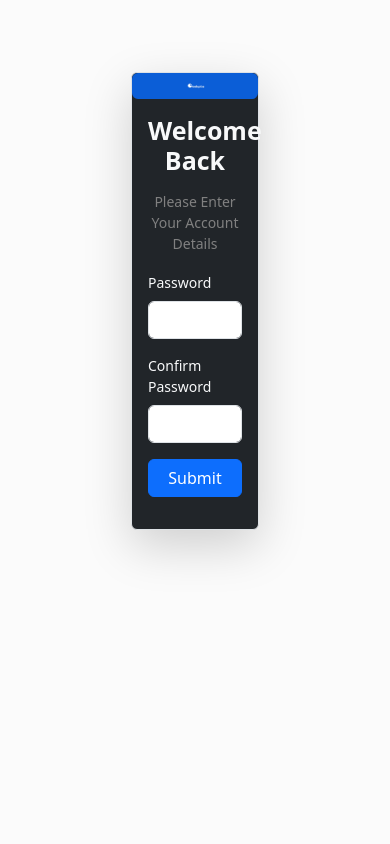
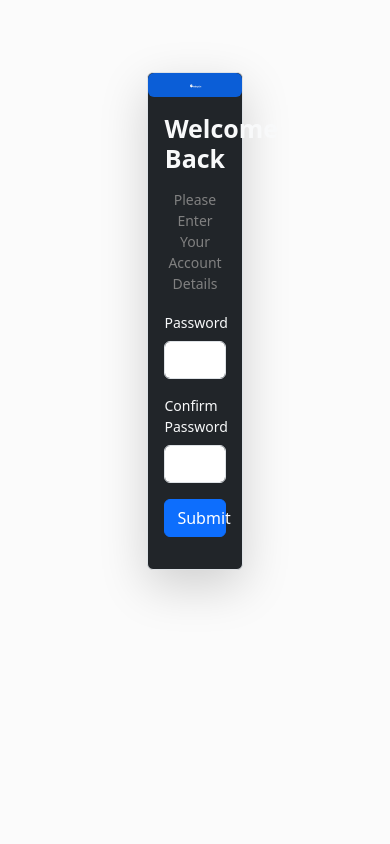
Before and after one commit to nexblu/todoplus-api, a Flask app: template templates/forgot-password.html in a window 390 px wide. Run offline with Flask 3, Linux system fonts and the light colour scheme; the template is opened without the code that fills it, so the values that code supplies are empty; parts of the project's set-up code (start-up, migrations or seed data) failed here and were passed over.

Commit message:
fix(forgot password): update responsive on mobile

```diff
--- a/static/css/forgot-password.css
+++ b/static/css/forgot-password.css
@@ -3,7 +3,7 @@ body .container-fluid {
   background-color: #FBFBFB;
 }
 body .container-fluid .border-forgot-password {
-  width: 35%;
+  width: 26%;
 }
 body .container-fluid .border-forgot-password .border-img {
   width: 100%;
@@ -35,4 +35,32 @@ body .container-fluid .border-forgot-password form[class^=m] [class^=mb] .form-l
   font-size: 14px;
   color: none;
   text-decoration: none;
+}
+
+@media only screen and (max-width: 1400px) {
+  body .container-fluid.login {
+    min-height: 100vh;
+    background-color: #FBFBFB;
+  }
+  body .container-fluid.login .border-login {
+    width: 35%;
+  }
+}
+@media only screen and (max-width: 992px) {
+  body .container-fluid.login {
+    min-height: 100vh;
+    background-color: #FBFBFB;
+  }
+  body .container-fluid.login .border-login {
+    width: 50%;
+  }
+}
+@media only screen and (max-width: 576px) {
+  body .container-fluid.login {
+    min-height: 100vh;
+    background-color: #FBFBFB;
+  }
+  body .container-fluid.login .border-login {
+    width: 100%;
+  }
 }/*# sourceMappingURL=forgot-password.css.map */
--- a/static/scss/forgot-password.scss
+++ b/static/scss/forgot-password.scss
@@ -2,6 +2,18 @@
     font-size: $font-size;
     color: $color;
     text-decoration: none;
+}
+
+@mixin border-responsive ($width) {
+    body {
+        .container-fluid.login {
+            min-height: 100vh;
+            background-color: #FBFBFB;
+            .border-login {
+                width: $width;
+            }
+        }
+    }
 }
 
 body {
@@ -9,7 +21,7 @@ body {
         min-height: 100vh;
         background-color: #FBFBFB;
         .border-forgot-password {
-            width: 35%;
+            width: 26%;
             .border-img {
                 width: 100%;
                 margin: auto;
@@ -42,3 +54,15 @@ body {
         }
     }
 }
+
+@media only screen and (max-width: 1400px) {
+    @include border-responsive(35%)
+}
+
+@media only screen and (max-width: 992px) {
+    @include border-responsive(50%)
+}
+
+@media only screen and (max-width: 576px) {
+    @include border-responsive(100%);
+}
```
